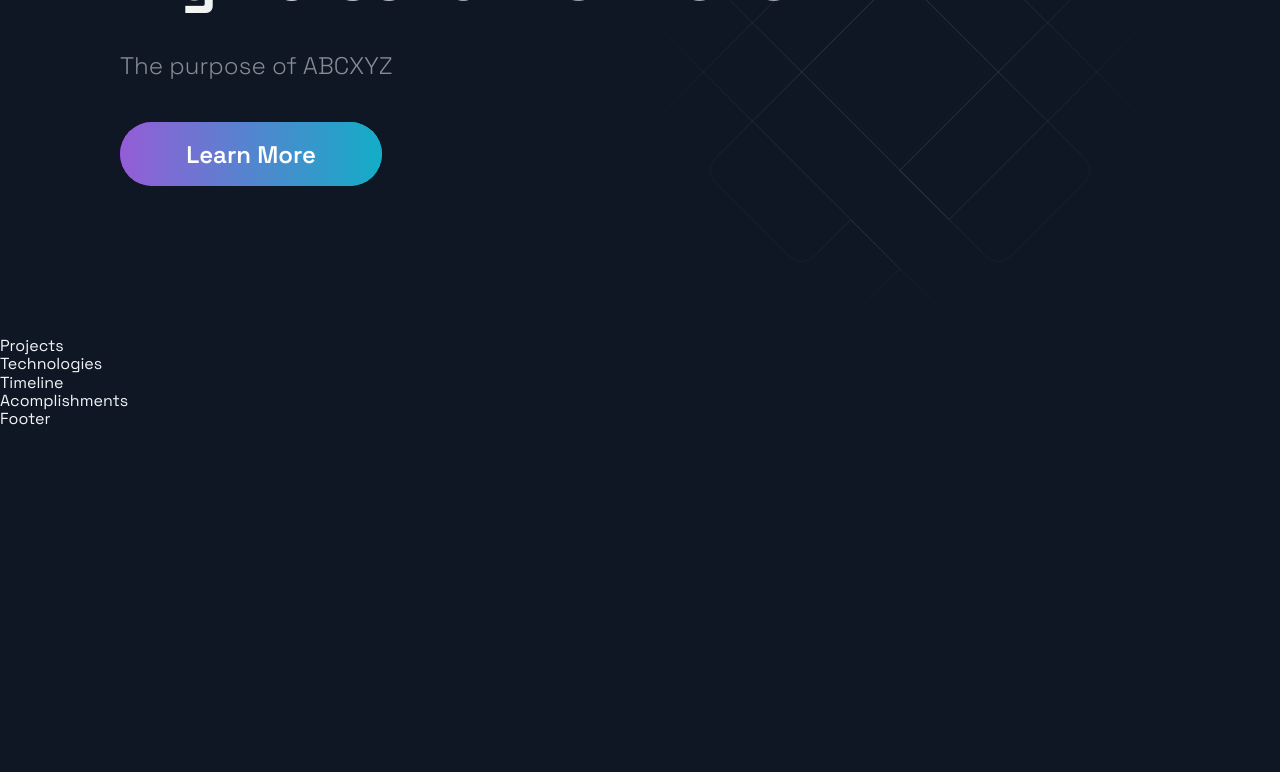
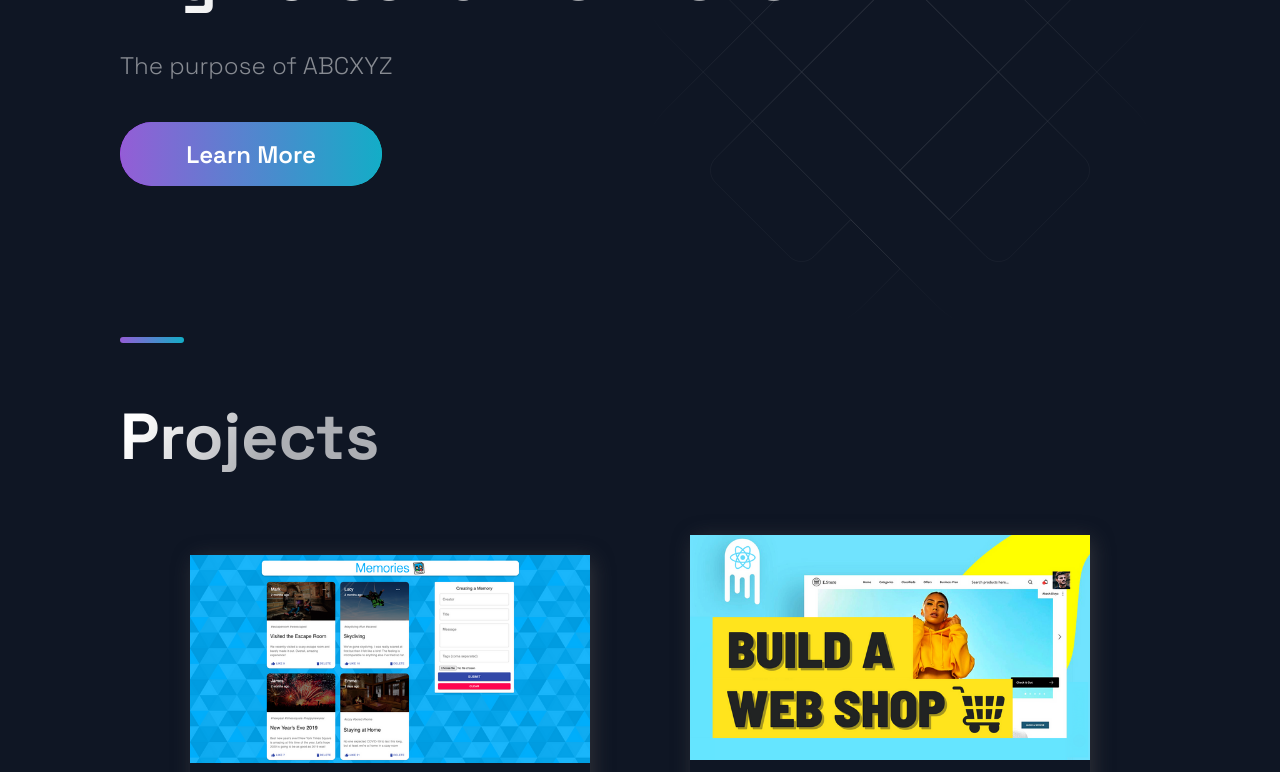
Before and after one commit to nguyen-william93/main_porfolio, a Next.js app: page / in a window 1280 px wide. Shown: the part 300-1072 px from the top of the page. Before the commit the page ends 800 px from the top, so only its background shows below. Built offline with nearby package versions, Linux system fonts and the light colour scheme.

Commit message:
added projects to the project section

```diff
--- a/src/components/Projects/Projects.js
+++ b/src/components/Projects/Projects.js
@@ -4,10 +4,36 @@
 import { Section, SectionDivider, SectionTitle } from '../../styles/GlobalComponents';
 import { projects } from '../../constants/constants';
 
+
 const Projects = () => (
-  <div>
-    Projects
-  </div>
+  <Section nopadding id="projects">
+    <SectionDivider />
+    <SectionTitle main>Projects</SectionTitle>
+    <GridContainer>
+      {projects.map(({ id, image, title, description, tags, source, visit}) => (
+        <BlogCard key={id}>
+          <Img src={image} />
+          <TitleContent>
+            <HeaderThree title>{title}</HeaderThree>
+            <Hr />
+            <CardInfo>{description}</CardInfo>
+            <div>
+              <TitleContent>Stack</TitleContent>
+              <TagList>
+                {tags.map((tag, i) => (
+                  <Tag key={i}>{tag}</Tag>
+                ))}
+              </TagList>
+            </div>
+            <UtilityList>
+              <ExternalLinks href={visit}>Code</ExternalLinks>
+              <ExternalLinks href={source}>Source</ExternalLinks>
+            </UtilityList>
+          </TitleContent>
+        </BlogCard>
+      ))}
+    </GridContainer>
+  </Section>
 );
 
 export default Projects;
```
